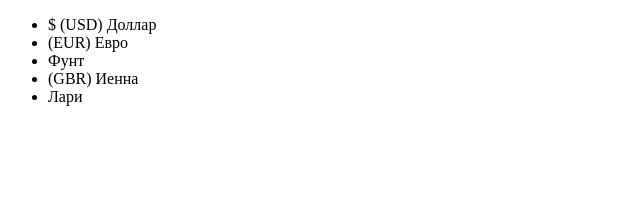
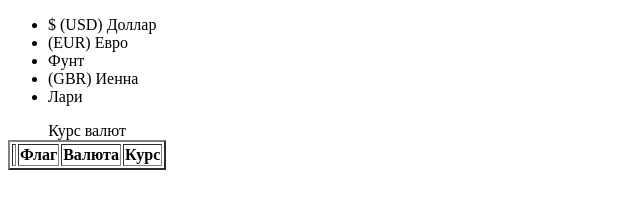
Before and after one commit to Oreshkav/VSC-lessons-for-GitHub, a plain HTML site: page Index.html in a window 1280 px wide. Shown: the whole page, without its empty margins (0-640 px from the left). Drawn offline with Linux system fonts and the light colour scheme.

Commit message:
clone task_fe-html_table_ul

```diff
--- a/Index.html
+++ b/Index.html
@@ -6,6 +6,7 @@
     <meta name="viewport" content="width=device-width, initial-scale=1.0">
     <title>Tables</title>
 </head>
+
 <body>
     <ul>
         <li>$ (USD) Доллар</li>
@@ -14,5 +15,18 @@
         <li>(GBR) Иенна</li>
         <li>Лари</li>
     </ul>
+
+    <table border=2>
+        <caption>Курс валют</caption>
+        <tr>
+            <td>
+            <th>Флаг</th>
+            <th>Валюта</th>
+            <th>Курс</th>
+            </td>
+
+        </tr>
+    </table>
+
 </body>
 </html>
```
